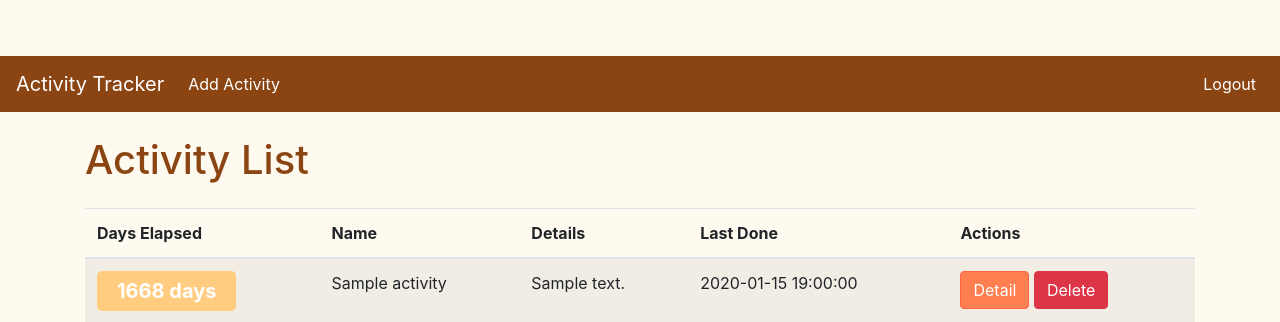
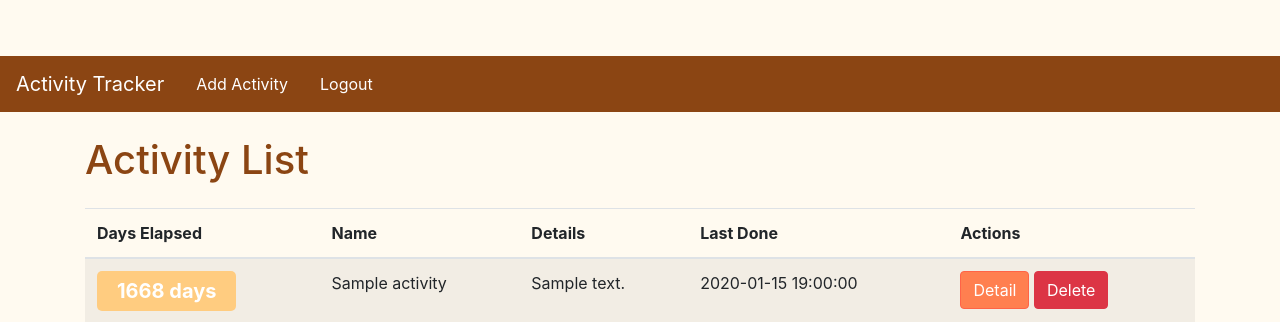
Before and after one commit to yzsan/itsTme, a Flask app: page / in a window 1280 px wide. Shown: the top 322 px of the page. Run offline with Flask 3, Linux system fonts and the light colour scheme; a user stored in the database is signed in; tables that the repository leaves empty hold one stand-in row (values such as "Sample post"); some libraries are stand-ins or nearby versions.

Commit message:
Render: After selfSelf-examination2  base.thml

```diff
--- a/templates/base.html
+++ b/templates/base.html
@@ -16,18 +16,18 @@
         </button> -->
 
         <!-- <div class="collapse navbar-collapse" id="navbarNav"> -->
-        <div class="collapse navbar-collapse">
+        <!-- <div class="collapse navbar-collapse">
             <ul class="navbar-nav mr-auto">
-                <li class="nav-item">
+                <li class="nav-item">  -->
                     <a class="nav-link" href="{{ url_for('main.add_activity') }}">Add Activity</a>
-                </li>
+                <!-- </li>
             </ul>
             <ul class="navbar-nav ml-auto">
-                <li class="nav-item">
+                <li class="nav-item"> -->
                     <a class="nav-link" href="{{ url_for('main.logout') }}">Logout</a>
-                </li>
+                <!-- </li>
             </ul>
-        </div>
+        </div> -->
     </nav>
     <div class="container mt-4">
         {% block content %}{% endblock %}
```
